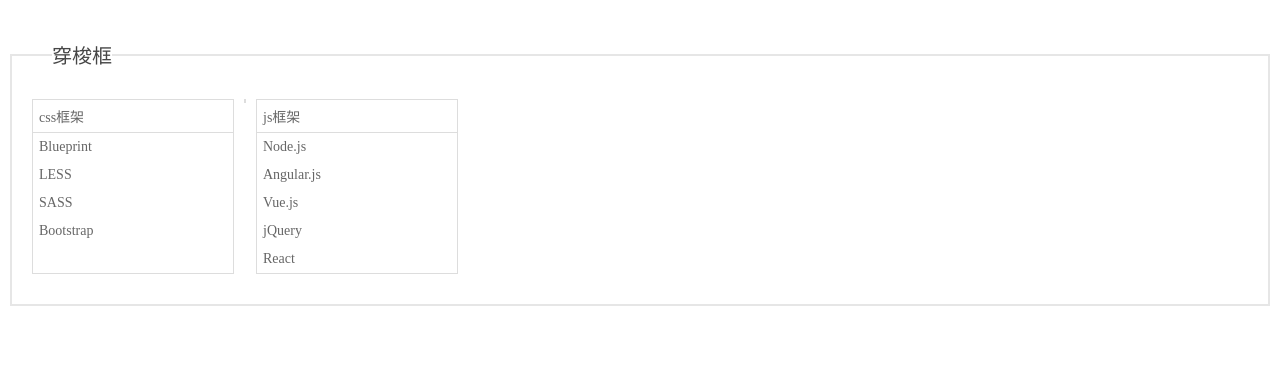
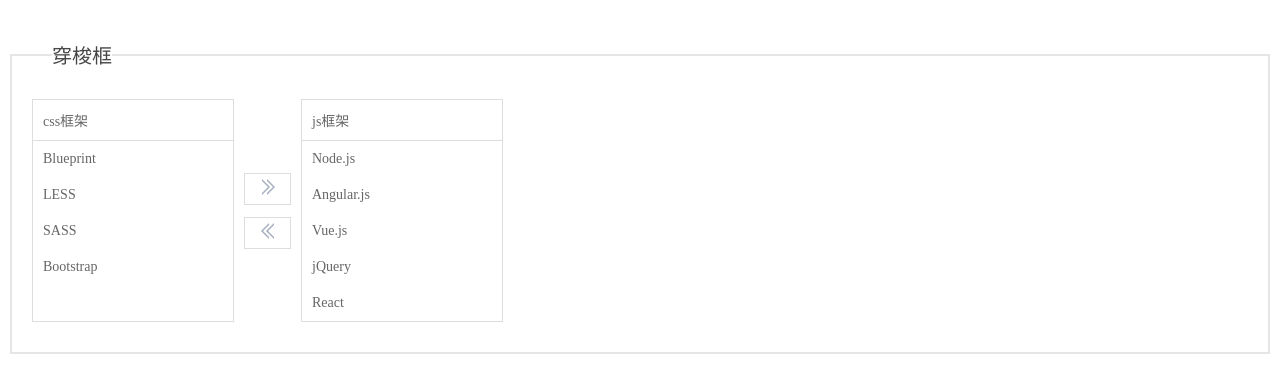
Before and after one commit to czm1290433700/my_vue_cli, a Vue app: page /pcPage/shuttleBox in a window 1280 px wide. Shown: the top 392 px of the page. Built offline with nearby package versions, Linux system fonts and the light colour scheme.

Commit message:
modify shuttleBox statix style

```diff
--- a/src/components/shuttleBox.vue
+++ b/src/components/shuttleBox.vue
@@ -7,8 +7,12 @@
             </ul>
         </div>
         <div class="move">
-            <div class="move-left"><i></i></div>
-            <div class="move-right"><i></i></div>
+            <div class="move-right">
+                <rightDoubleArrow></rightDoubleArrow>
+            </div>
+            <div class="move-left">
+                <leftDoubleArrow></leftDoubleArrow>
+            </div>
         </div>
         <div class="list">
             <ul>
@@ -20,9 +24,14 @@
 </template>
 
 <script>
+import rightDoubleArrow from '@/components/rightDoubleArrow'
+import leftDoubleArrow from '@/components/leftDoubleArrow'
 export default {
     name: 'shuttleBox',
-    props: ['shuttleBox']
+    props: ['shuttleBox'],
+    components: {
+        rightDoubleArrow, leftDoubleArrow
+    }
 }
 </script>
 
--- a/src/style/pcComponents/icon.css
+++ b/src/style/pcComponents/icon.css
@@ -1,6 +1,11 @@
 @charset "UTF-8";
 #leftArrow, #rightArrow, #leftDoubleArrow, #rightDoubleArrow{
     position: relative;
+}
+
+#leftDoubleArrow, #rightDoubleArrow{
+    width: 19px;
+    height: 20px;
 }
 
 #leftArrow i::before{
@@ -53,6 +58,7 @@
     border-right: 8px solid #A4ADBF;
     position: absolute;
     top: 0;
+    left: -5px;
 }
 
 #leftDoubleArrow i:first-of-type::after{
@@ -63,7 +69,7 @@
     border-right: 8px solid #fff;
     position: absolute;
     top: 0;
-    left: 2px;
+    left: -3px;
 }
 
 #leftDoubleArrow i:last-of-type::before{
@@ -74,7 +80,6 @@
     border-right: 8px solid #A4ADBF;
     position: absolute;
     top: 0;
-    left: 5px;
 }
 
 #leftDoubleArrow i:last-of-type::after{
@@ -85,7 +90,7 @@
     border-right: 8px solid #fff;
     position: absolute;
     top: 0;
-    left: 7px;
+    left: 2px;
 }
 
 #rightDoubleArrow i:first-of-type{
--- a/src/style/pcComponents/shuttleBox.css
+++ b/src/style/pcComponents/shuttleBox.css
@@ -15,13 +15,21 @@
 }
 
 #shuttleBox li{
-    padding: 6px 6px;
+    padding: 10px 10px;
 }
 
 #shuttleBox .move{
     margin: 0 10px;
+    display: flex;
+    flex-direction: column;
+    justify-content: center;
 }
 
 #shuttleBox .move-left, .move-right{
     border: 1px solid #ddd;
+    padding: 5px 13px;
 }
+
+#shuttleBox .move-right{
+    margin-bottom: 12px;
+}
```
